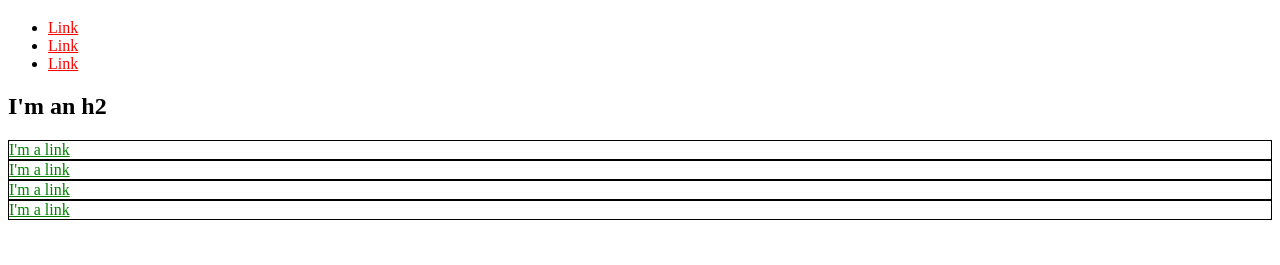
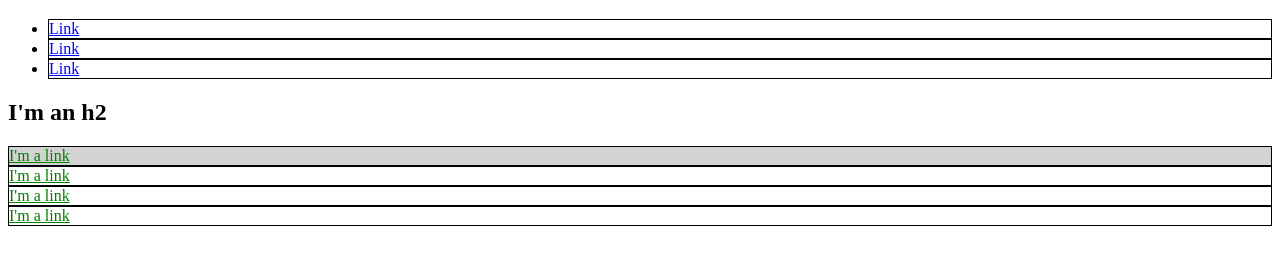
Before and after one commit to JostPaino/samplecss, a plain HTML site: page index.html in a window 1280 px wide. Shown: the part 61-326 px from the top of the page. Drawn offline with Linux system fonts and the light colour scheme.

Commit message:
Update styles

```diff
--- a/index.html
+++ b/index.html
@@ -3,32 +3,52 @@
   <head>
     <title>Test Page: Don't Panic</title>
     <meta charset="utf-8">
+    <style>
+      li {
+        border: 1px solid black;
+      }
+      li a {
+        color:blue;
+      }
+      #exec-bio {
+        background-color: lightgray;
+      }
+      .bio-box {
+          border: 1px solid black;
+      }
+      .bio-box a {
+          color: green;
+      }
+
+
+
+    </style>
   </head>
   <body>
     <h1>I'm an h1</h1>
     <ul>
       <li>
-        <a href="https://example.com/" style="color: red;">Link</a>
+        <a href="https://example.com/">Link</a>
       </li>
       <li>
-        <a href="https://example.com/" style="color: red;">Link</a>
+        <a href="https://example.com/">Link</a>
       </li>
       <li>
-        <a href="https://example.com/" style="color: red;">Link</a>
+        <a href="https://example.com/">Link</a>
       </li>
     </ul>
     <h2>I'm an h2</h2>
-    <div style="border: 1px solid black;">
-      <a href="https://example.com/" style="color: green;">I'm a link</a>
+    <div id="exec-bio" class="bio-box">
+      <a href="https://example.com/" >I'm a link</a>
     </div>
-    <div style="border: 1px solid black;">
-      <a href="https://example.com/" style="color: green;">I'm a link</a>
+    <div class="bio-box">
+      <a href="https://example.com/" >I'm a link</a>
     </div>
-    <div style="border: 1px solid black;">
-      <a href="https://example.com/" style="color: green;">I'm a link</a>
+    <div class="bio-box">
+      <a href="https://example.com/" >I'm a link</a>
     </div>
-    <div style="border: 1px solid black;">
-      <a href="https://example.com/" style="color: green;">I'm a link</a>
+    <div class="bio-box">
+      <a href="https://example.com/" >I'm a link</a>
     </div>
   </body>
 </html>
```
